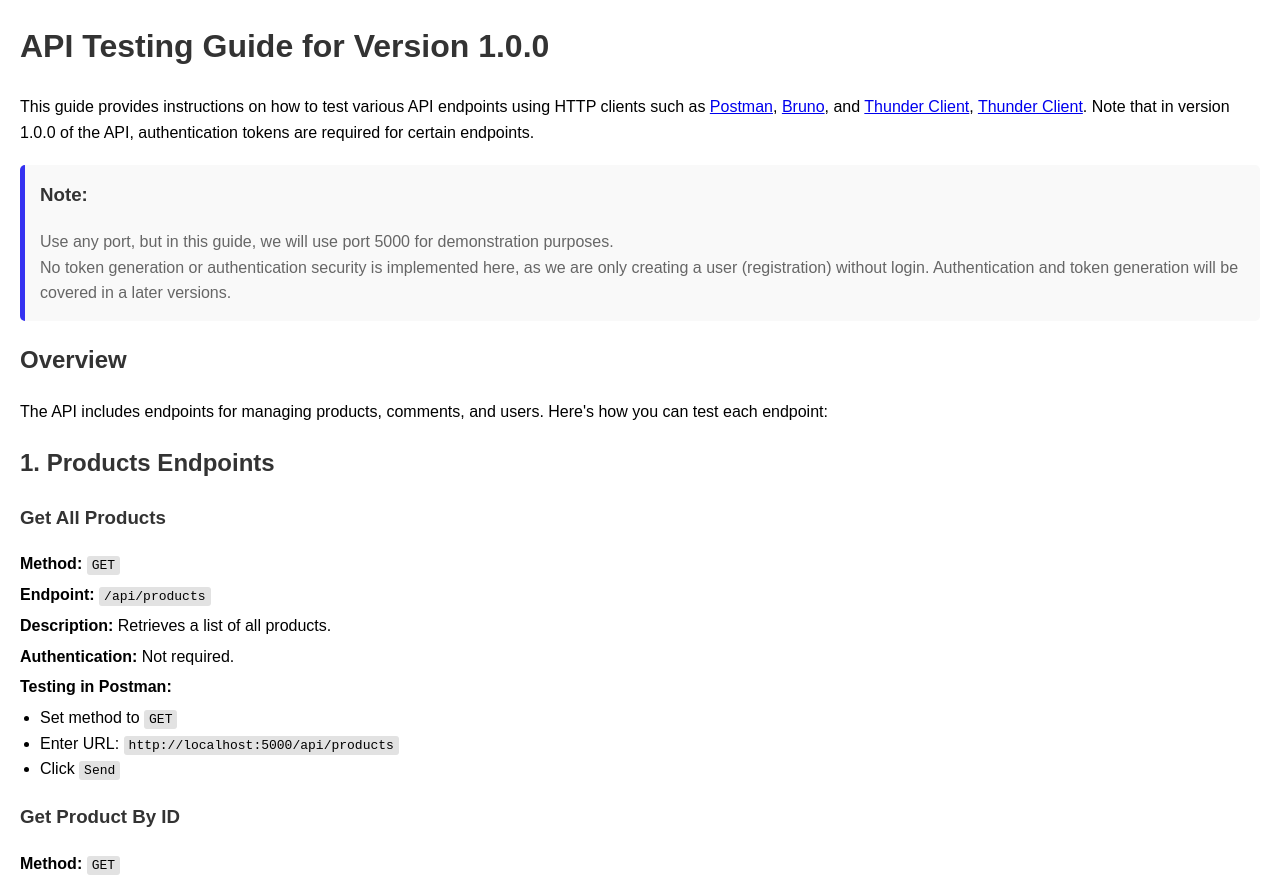
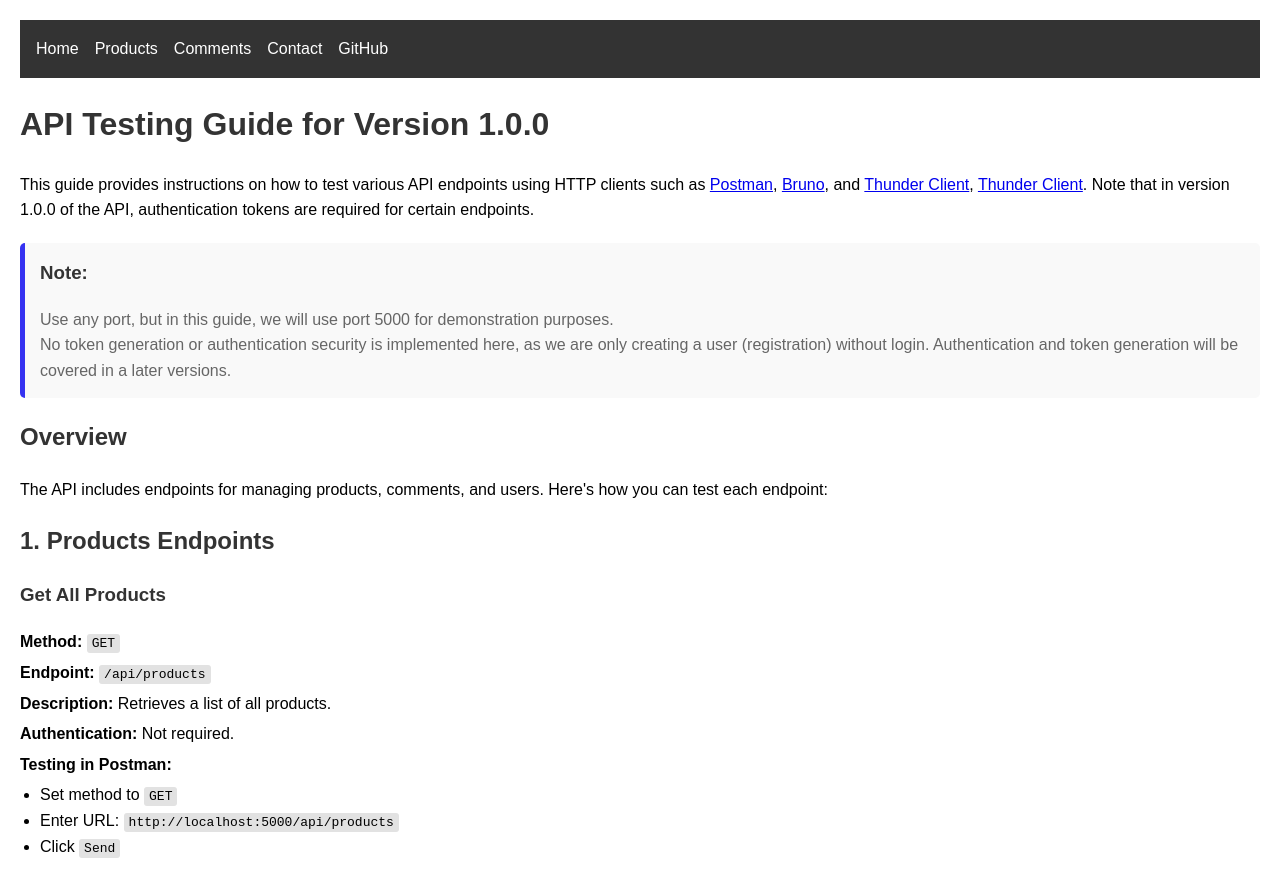
Before and after one commit to techstackspace/express, a website: page public/index.html in a window 1280 px wide. Shown: the top 875 px of the page. Drawn offline with Linux system fonts and the light colour scheme.

Commit message:
feat: provide contact link

```diff
--- a/public/index.html
+++ b/public/index.html
@@ -5,21 +5,26 @@
   <meta charset="UTF-8">
   <meta name="viewport" content="width=device-width, initial-scale=1.0">
   <title>TechStackSpace API Testing Guide for Version 1.0.0 | TechStackSpace Learning Center</title>
-  <meta name="description" content="Discover a wide range of high-quality products, read user reviews, and interact with our community. Shop now and enjoy exclusive deals.">
-  <meta name="keywords" content="products, api, reviews, high-quality, shop, user comments, online shopping, deals, electronics, clothing, gadgets, version 1.0.0, techstackspace version 1.0.0, techstackspace api">
+  <meta name="description"
+    content="Discover a wide range of high-quality products, read user reviews, and interact with our community. Shop now and enjoy exclusive deals.">
+  <meta name="keywords"
+    content="products, api, reviews, high-quality, shop, user comments, online shopping, deals, electronics, clothing, gadgets, version 1.0.0, techstackspace version 1.0.0, techstackspace api">
   <meta charset="UTF-8">
   <meta name="viewport" content="width=device-width, initial-scale=1.0">
   <meta name="author" content="TechStackSpace">
   <meta property="og:title" content="Your Product Platform - High-Quality Products and User Reviews">
-  <meta property="og:description" content="Explore top-rated products and read genuine user comments. Shop the best deals now!">
-  <meta property="og:image" content="https://res.cloudinary.com/bizstak/image/upload/v1722984123/icon_cjiqvy_dqvp2u.png">
+  <meta property="og:description"
+    content="Explore top-rated products and read genuine user comments. Shop the best deals now!">
+  <meta property="og:image"
+    content="https://res.cloudinary.com/bizstak/image/upload/v1722984123/icon_cjiqvy_dqvp2u.png">
   <meta property="og:url" content="https://techstackspace.com">
   <meta property="og:type" content="website">
   <meta name="twitter:card" content="summary_large_image">
   <meta name="twitter:title" content="Your Product Platform - High-Quality Products and User Reviews">
   <meta name="twitter:description" content="Find the best products with top user reviews. Shop today and save!">
   <meta name="twitter:image" content="https://x.com/techstackspace/photo">
-  <meta name="twitter:image" content="https://res.cloudinary.com/bizstak/image/upload/v1722984123/icon_cjiqvy_dqvp2u.png">
+  <meta name="twitter:image"
+    content="https://res.cloudinary.com/bizstak/image/upload/v1722984123/icon_cjiqvy_dqvp2u.png">
   <meta name="twitter:site" content="@techstackspace">
   <link rel="canonical" href="https://techstackspace.com">
   <link rel="apple-touch-icon" sizes="57x57" href="./assets/favicon/apple-icon-57x57.png">
@@ -114,6 +119,19 @@
 </head>
 
 <body>
+  <nav style="background: #333; color: #fff; padding: 1rem;">
+    <ul style="list-style: none; display: flex; margin: 0; padding: 0;">
+      <li style="margin-right: 1rem;"><a href="/" style="color: #fff; text-decoration: none;">Home</a></li>
+      <li style="margin-right: 1rem;"><a href="/api/products" style="color: #fff; text-decoration: none;">Products</a>
+      </li>
+      <li style="margin-right: 1rem;"><a href="/api/comments" style="color: #fff; text-decoration: none;">Comments</a>
+      </li>
+      <li style="margin-right: 1rem;"><a href="https://x.com/techstackspace" target="_blank" rel="noopener noreferrer"
+          style="color: #fff; text-decoration: none;">Contact</a></li>
+      <li style="margin-right: 1rem;"><a href="https://github.com/techstackspace/express" target="_blank"
+          rel="noopener noreferrer" style="color: #fff; text-decoration: none;">GitHub</a></li>
+    </ul>
+  </nav>
   <h1>API Testing Guide for Version 1.0.0</h1>
   <p>This guide provides instructions on how to test various API endpoints using HTTP clients such as <a
       href="https://www.postman.com/product/rest-client" target="_blank" rel="noopener noreferrer">Postman</a>, <a
@@ -501,6 +519,14 @@
   <p><strong>Headers:</strong> Ensure you set the <code>Content-Type</code> header to <code>application/json</code> when
     sending JSON payloads.</p>
   </div>
+
+  <footer style="background: #333; color: #fff; padding: 1rem; text-align: center;">
+    <p>&copy; 2024 TechStackSpace. All rights reserved.</p>
+    <p><a href="https://techstackspace.com/about" style="color: #fff; text-decoration: none;">About Us</a> | <a
+        href="https://techstackspace.com/privacy" style="color: #fff; text-decoration: none;">Privacy Policy</a> | <a
+        href="https://techstackspace.com/terms" style="color: #fff; text-decoration: none;">Terms of Service</a></p>
+    <span>Made with ❤️ by <a href="https://bio.link/bello" target="_blank" rel="noopener noreferrer">Bello Osagie</a></span>
+  </footer>
 </body>
 
 </html>
```
